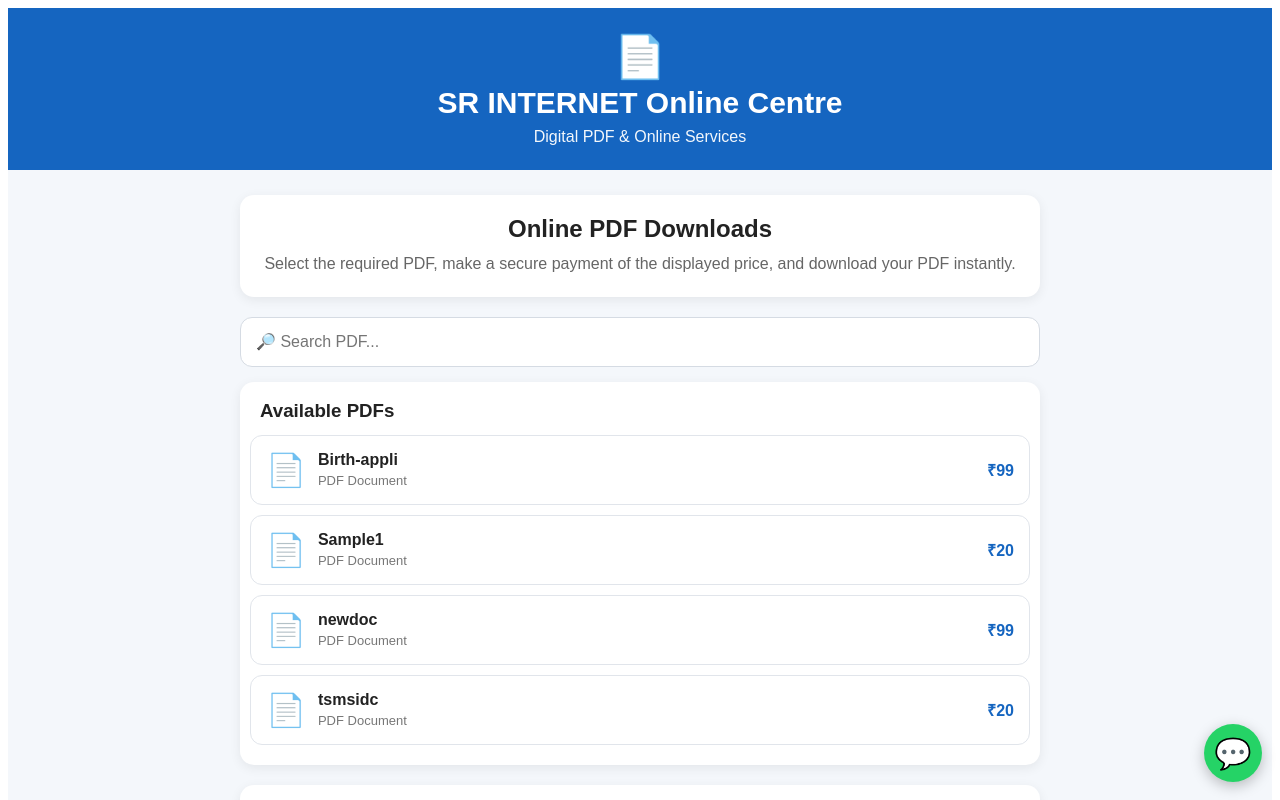
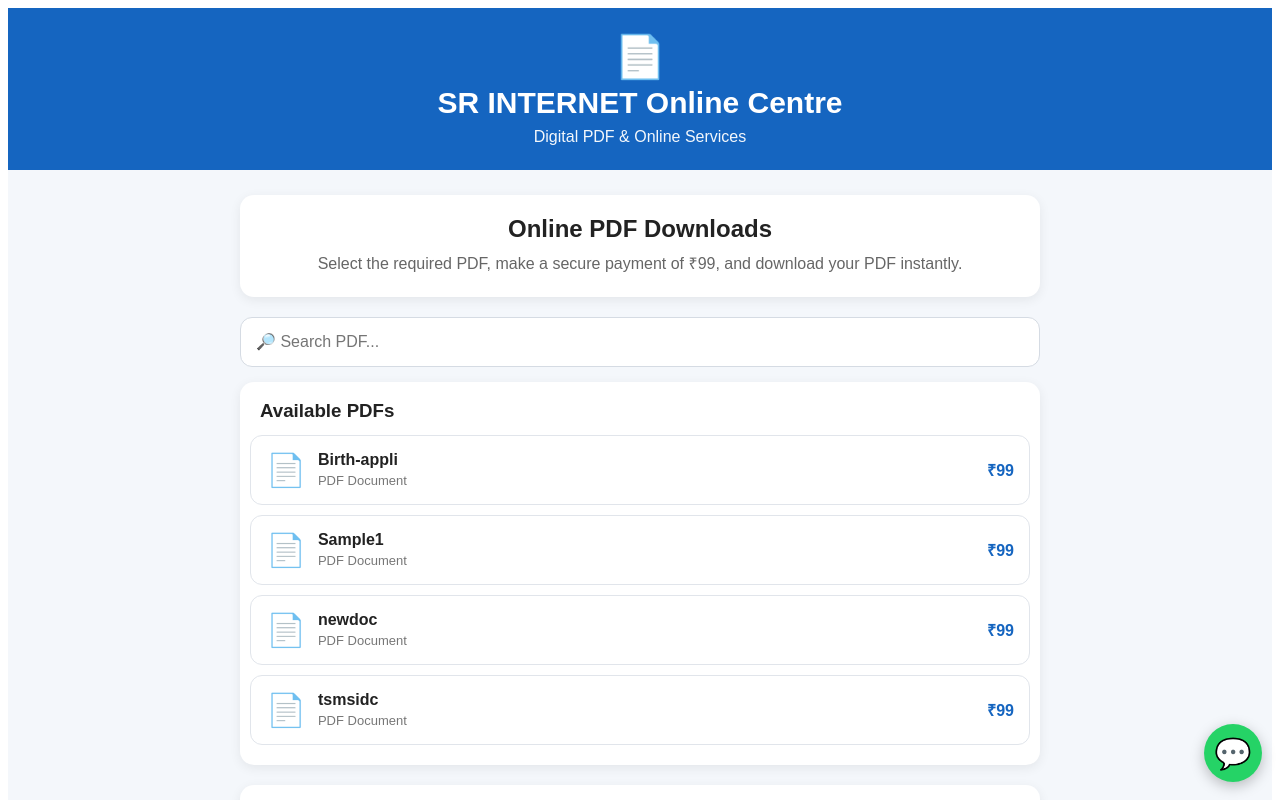
Before and after one commit to SrePrintOnlinework/Sr_ePrint-Online, a Next.js app: page / in a window 1280 px wide. Shown: the top 800 px of the page. Built offline with nearby package versions, Linux system fonts and the light colour scheme.

Commit message:
Update page.js

```diff
--- a/app/page.js
+++ b/app/page.js
@@ -536,7 +536,7 @@ export default function Home() {
             }}
           >
             Select the required PDF,
-            make a secure payment of the displayed price,
+            make a secure payment of ₹99,
             and download your PDF instantly.
           </p>
         </div>
@@ -682,7 +682,7 @@ export default function Home() {
                         color: '#1565c0',
                       }}
                     >
-                      ₹{pdf.price}
+                      ₹99
                     </div>
 
                   </div>
@@ -735,7 +735,7 @@ export default function Home() {
                 marginBottom: '15px',
               }}
             >
-              ₹{selectedPdf.price}
+              ₹99
             </div>
 
             <button
@@ -767,7 +767,7 @@ export default function Home() {
             >
               {loading
                 ? '⏳ Processing Payment...'
-                : `💳 Pay ₹${selectedPdf.price} & Download PDF`}
+                : '💳 Pay ₹99 & Download PDF'}
             </button>
 
           </div>
```
